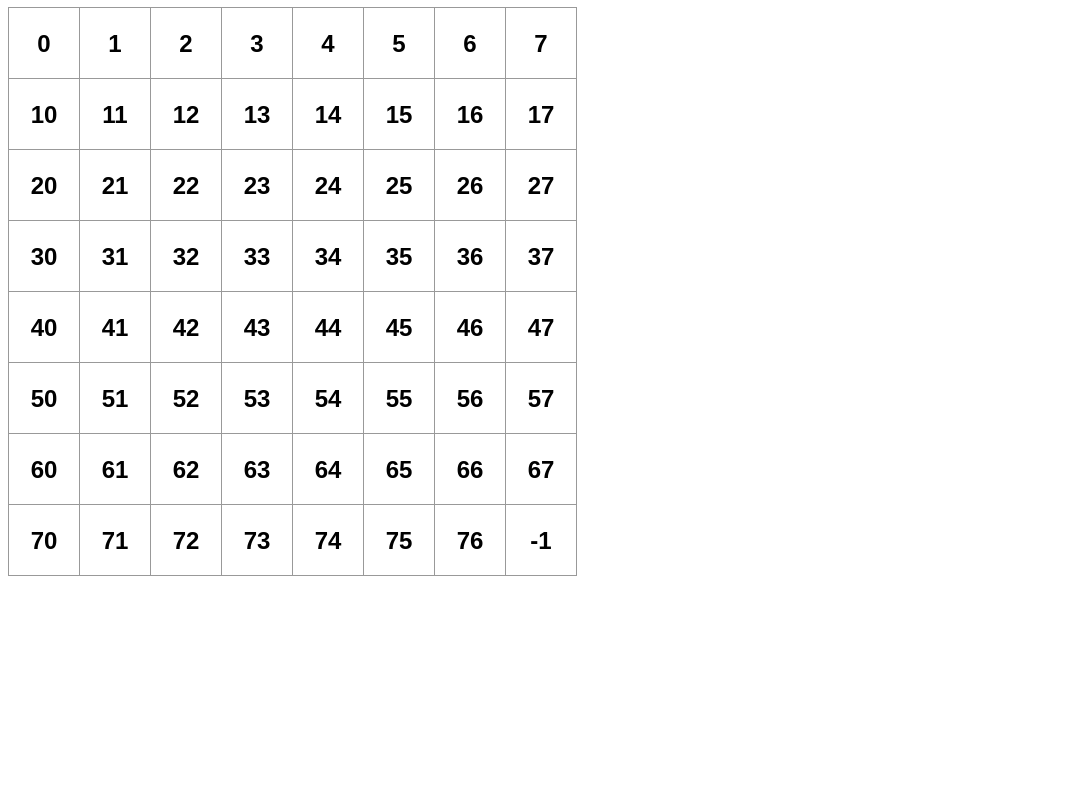
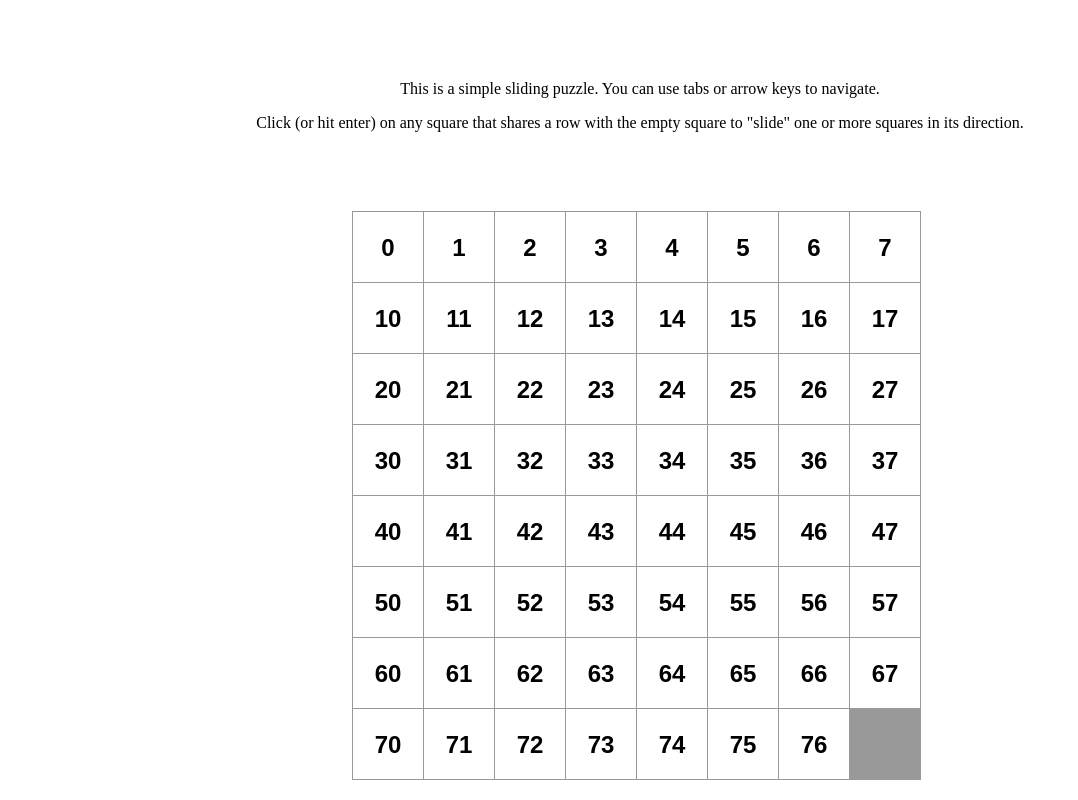
Before and after one commit to duhrer/react-launchpad-sliding-puzzle, a React app: page / in a window 1280 px wide. Shown: the whole page, without its empty margins (0-1078 px from the left). Built offline with nearby package versions, Linux system fonts and the light colour scheme.

Commit message:
Added instructions.

```diff
--- a/src/index.css
+++ b/src/index.css
@@ -13,6 +13,21 @@
     width: 72px;
   }
 
+  .empty {
+      background: #999999;
+  }
+
   .row {
       clear: left;
   }
+
+  .grid {
+      width: 576px;
+      margin: 0 auto;
+  }
+
+  .instructions {
+      clear:left;
+      text-align: center;
+      margin: 5em;
+  }
--- a/src/index.js
+++ b/src/index.js
@@ -5,8 +5,8 @@ import './index.css';
 class Cell extends React.Component {
     render() {
         return (
-            <button className="cell" ref={this.props.cellRef} row={this.props.row} col={this.props.col} onClick={()=>{ this.props.handleClick(this.props)}} onKeyDown={(event) => { this.props.handleKeyDown(event, this.props)}}>
-                {this.props.value}
+            <button className={this.props.value === -1 ? "cell empty" : "cell"} ref={this.props.cellRef} row={this.props.row} col={this.props.col} onClick={()=>{ this.props.handleClick(this.props)}} onKeyDown={(event) => { this.props.handleKeyDown(event, this.props)}}>
+                {this.props.value === -1 ? "" : this.props.value}
             </button>
         );
     }
@@ -204,6 +204,7 @@ class Grid extends React.Component {
     render() {
         return (
         <div className="puzzle">
+          <Instructions/>
           <div className="grid">
             <Grid grid={this.state.grid}
                 handleClick={(i) => this.handleClick(i)}
@@ -214,6 +215,15 @@ class Grid extends React.Component {
     }
   }
 
+  function Instructions (props) {
+      return(
+        <div className="instructions">
+          <p>This is a simple sliding puzzle.  You can use tabs or arrow keys to navigate.</p>
+          <p>Click (or hit enter) on any square that shares a row with the empty square to "slide" one or more squares in its direction.</p>
+        </div>
+      );
+  }
+
   // ========================================
 
   ReactDOM.render(
```
